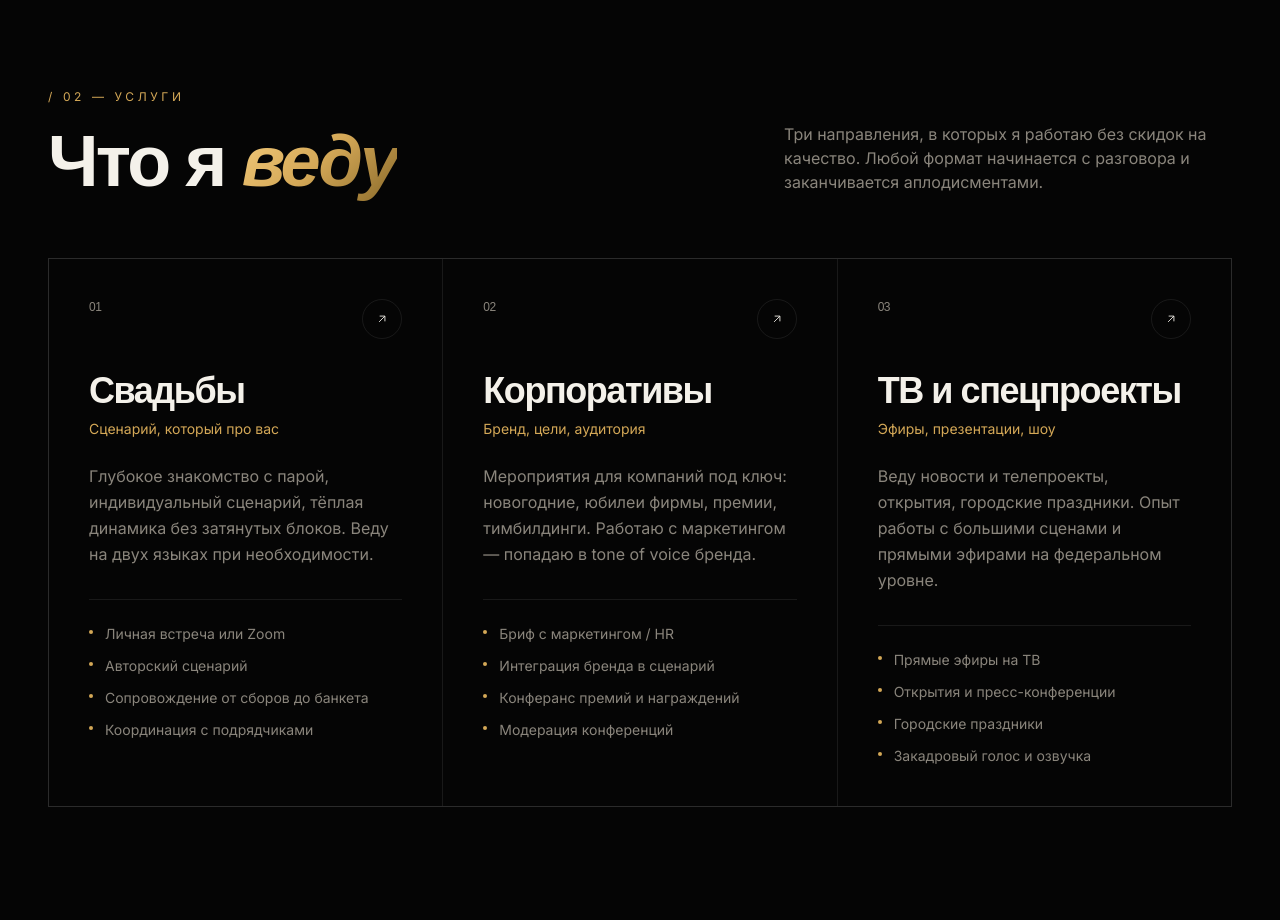
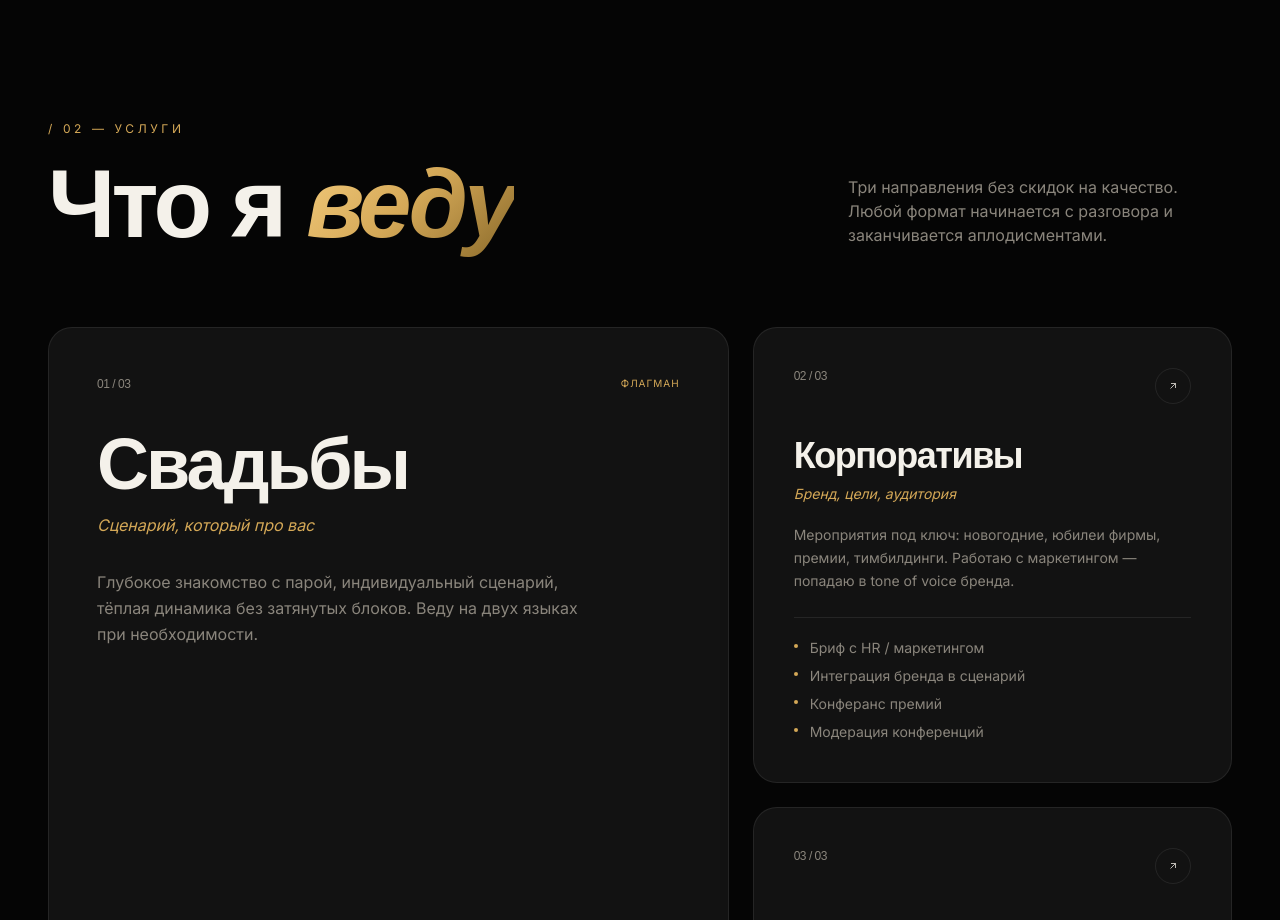
Before and after one commit to ueeet/farhad, a Next.js app: page / in a window 1280 px wide. Shown: the part 1880-2800 px from the top of the page. Built offline with nearby package versions, Linux system fonts and the light colour scheme; a web font is replaced by a local one.

Commit message:
auto: update

```diff
--- a/src/components/Services.tsx
+++ b/src/components/Services.tsx
@@ -4,62 +4,53 @@ import { useRef } from "react";
 import { gsap } from "gsap";
 import { ScrollTrigger } from "gsap/ScrollTrigger";
 import { useGSAP } from "@gsap/react";
+import { useSpotlight } from "./Spotlight";
 
 gsap.registerPlugin(ScrollTrigger);
 
-const services = [
-  {
+const hero = {
   no: "01",
   title: "Свадьбы",
   sub: "Сценарий, который про вас",
   desc: "Глубокое знакомство с парой, индивидуальный сценарий, тёплая динамика без затянутых блоков. Веду на двух языках при необходимости.",
   points: [
     "Личная встреча или Zoom",
-      "Авторский сценарий",
+    "Авторский сценарий под пару",
     "Сопровождение от сборов до банкета",
     "Координация с подрядчиками",
+    "Двуязычный формат при необходимости",
   ],
-  },
+};
+
+const secondary = [
   {
     no: "02",
     title: "Корпоративы",
     sub: "Бренд, цели, аудитория",
-    desc: "Мероприятия для компаний под ключ: новогодние, юбилеи фирмы, премии, тимбилдинги. Работаю с маркетингом — попадаю в tone of voice бренда.",
-    points: [
-      "Бриф с маркетингом / HR",
-      "Интеграция бренда в сценарий",
-      "Конферанс премий и награждений",
-      "Модерация конференций",
-    ],
+    desc: "Мероприятия под ключ: новогодние, юбилеи фирмы, премии, тимбилдинги. Работаю с маркетингом — попадаю в tone of voice бренда.",
+    points: ["Бриф с HR / маркетингом", "Интеграция бренда в сценарий", "Конферанс премий", "Модерация конференций"],
   },
   {
     no: "03",
     title: "ТВ и спецпроекты",
-    sub: "Эфиры, презентации, шоу",
-    desc: "Веду новости и телепроекты, открытия, городские праздники. Опыт работы с большими сценами и прямыми эфирами на федеральном уровне.",
-    points: [
-      "Прямые эфиры на ТВ",
-      "Открытия и пресс-конференции",
-      "Городские праздники",
-      "Закадровый голос и озвучка",
-    ],
+    sub: "Эфиры, открытия, премии",
+    desc: "Веду новости, прямые эфиры, городские праздники и презентации. Опыт работы с большими сценами и федеральным уровнем.",
+    points: ["Прямые эфиры", "Пресс-конференции", "Городские праздники", "Закадровый голос"],
   },
 ];
 
 export function Services() {
   const root = useRef<HTMLElement>(null);
+  const onMove = useSpotlight();
 
   useGSAP(
     () => {
       gsap.from(".service-card", {
-        scrollTrigger: {
-          trigger: root.current,
-          start: "top 70%",
-        },
-        y: 60,
+        scrollTrigger: { trigger: root.current, start: "top 75%" },
+        y: 80,
         opacity: 0,
-        duration: 0.9,
-        stagger: 0.15,
+        duration: 1,
+        stagger: 0.18,
         ease: "power3.out",
       });
     },
@@ -70,58 +61,99 @@ export function Services() {
     <section
       ref={root}
       id="services"
-      className="relative py-32 lg:py-40 border-t border-line"
+      className="relative py-32 lg:py-48 border-t border-line"
     >
       <div className="mx-auto max-w-[1400px] px-6 lg:px-12">
-        <div className="flex items-end justify-between flex-wrap gap-6 mb-16">
+        <div className="flex items-end justify-between flex-wrap gap-6 mb-20">
           <div>
             <div className="text-xs uppercase tracking-[0.3em] text-gold mb-6">
               / 02 — Услуги
             </div>
-            <h2 className="font-display font-black text-5xl lg:text-7xl leading-[0.9] tracking-tight max-w-3xl">
+            <h2 className="font-display font-black text-5xl lg:text-8xl leading-[0.9] tracking-[-0.04em] balance max-w-3xl">
               Что я <span className="text-gradient-gold italic">веду</span>
             </h2>
           </div>
-          <p className="text-text-muted max-w-md">
-            Три направления, в которых я работаю без скидок на качество. Любой
-            формат начинается с разговора и заканчивается аплодисментами.
+          <p className="text-text-muted max-w-sm pretty">
+            Три направления без скидок на качество. Любой формат начинается с
+            разговора и заканчивается аплодисментами.
           </p>
         </div>
 
-        <div className="grid lg:grid-cols-3 gap-px bg-line border border-line">
-          {services.map((s) => (
-            <div
+        <div className="grid lg:grid-cols-12 gap-4 lg:gap-6">
+          <article
+            onMouseMove={onMove}
+            className="service-card spotlight group lg:col-span-7 lg:row-span-2 relative p-8 lg:p-12 rounded-3xl bg-bg-card border border-line overflow-hidden"
+          >
+            <div className="relative z-[2] flex flex-col h-full">
+              <div className="flex items-start justify-between mb-10">
+                <span className="font-display text-xs text-text-muted">
+                  {hero.no} / 03
+                </span>
+                <span className="text-[10px] uppercase tracking-widest text-gold">
+                  Флагман
+                </span>
+              </div>
+
+              <h3 className="font-display font-black text-5xl lg:text-7xl tracking-[-0.04em] leading-[0.9] balance">
+                {hero.title}
+              </h3>
+              <p className="mt-4 text-gold italic pretty">{hero.sub}</p>
+              <p className="mt-8 text-text-muted leading-relaxed max-w-lg pretty">
+                {hero.desc}
+              </p>
+
+              <ul className="mt-auto pt-12 space-y-2 border-t border-line">
+                {hero.points.map((p) => (
+                  <li
+                    key={p}
+                    className="flex items-start gap-3 py-2 text-sm text-text-muted border-b border-line/50 last:border-0"
+                  >
+                    <span className="mt-2 w-1 h-1 rounded-full bg-gold shrink-0" />
+                    {p}
+                  </li>
+                ))}
+              </ul>
+            </div>
+          </article>
+
+          {secondary.map((s, i) => (
+            <article
               key={s.no}
-              className="service-card group bg-bg p-8 lg:p-10 hover:bg-bg-soft transition-colors duration-500 relative overflow-hidden"
+              onMouseMove={onMove}
+              className={`service-card spotlight group lg:col-span-5 relative p-8 lg:p-10 rounded-3xl bg-bg-card border border-line overflow-hidden ${
+                i === 1 ? "lg:translate-y-0" : ""
+              }`}
             >
-              <div className="absolute top-0 left-0 w-full h-px bg-gradient-to-r from-transparent via-gold to-transparent opacity-0 group-hover:opacity-100 transition-opacity duration-500" />
-
+              <div className="relative z-[2]">
                 <div className="flex items-start justify-between mb-8">
                   <span className="font-display text-xs text-text-muted">
-                  {s.no}
+                    {s.no} / 03
                   </span>
-                <span className="w-10 h-10 rounded-full border border-line flex items-center justify-center group-hover:border-gold group-hover:rotate-45 transition-all duration-500">
-                  <svg width="14" height="14" viewBox="0 0 24 24" fill="none">
+                  <span className="w-9 h-9 rounded-full border border-line flex items-center justify-center group-hover:border-gold group-hover:rotate-45 transition-all duration-500">
+                    <svg width="12" height="12" viewBox="0 0 24 24" fill="none">
                       <path d="M7 17L17 7M17 7H8M17 7v9" stroke="currentColor" strokeWidth="1.5"/>
                     </svg>
                   </span>
                 </div>
 
-              <h3 className="font-display font-black text-3xl lg:text-4xl mb-2">
+                <h3 className="font-display font-black text-3xl lg:text-4xl tracking-[-0.03em] balance">
                   {s.title}
                 </h3>
-              <p className="text-gold text-sm mb-6">{s.sub}</p>
-              <p className="text-text-muted leading-relaxed mb-8">{s.desc}</p>
+                <p className="mt-2 text-sm text-gold italic">{s.sub}</p>
+                <p className="mt-5 text-sm text-text-muted leading-relaxed pretty">
+                  {s.desc}
+                </p>
 
-              <ul className="space-y-3 pt-6 border-t border-line">
+                <ul className="mt-6 pt-5 space-y-2 border-t border-line">
                   {s.points.map((p) => (
                     <li key={p} className="flex items-start gap-3 text-sm text-text-muted">
-                    <span className="mt-1.5 w-1 h-1 rounded-full bg-gold flex-shrink-0" />
+                      <span className="mt-1.5 w-1 h-1 rounded-full bg-gold shrink-0" />
                       {p}
                     </li>
                   ))}
                 </ul>
               </div>
+            </article>
           ))}
         </div>
       </div>
```
Lines whose indentation alone changed are shown as unchanged.
